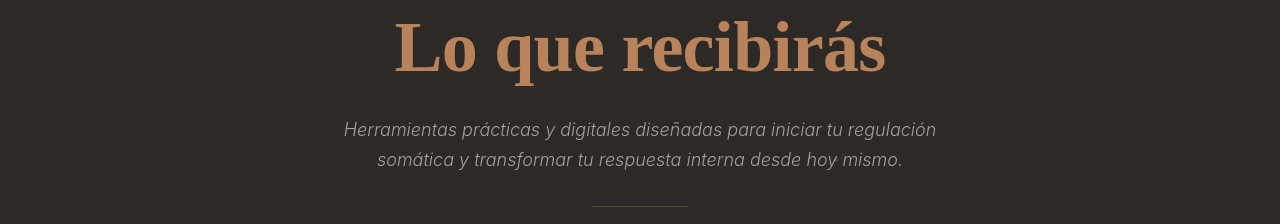
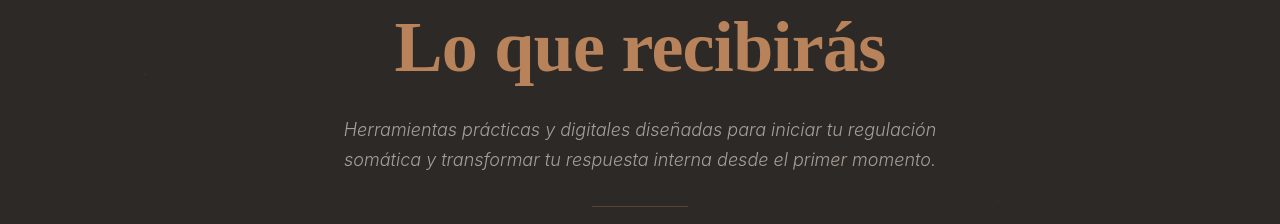
Before and after one commit to yelitzerangeloficialweb-max/yelitze-rangel-web, a Next.js app: page /venezuela-en-el-cuerpo in a window 1280 px wide. Shown: the part 4578-4802 px from the top of the page. Built offline with nearby package versions, Linux system fonts and the light colour scheme; a web font is replaced by a local one.

Commit message:
Update bonus description text

```diff
--- a/app/venezuela-en-el-cuerpo/page.tsx
+++ b/app/venezuela-en-el-cuerpo/page.tsx
@@ -310,7 +310,7 @@ export default function VenezuelaEnElCuerpoPage() {
                     <FadeIn className="text-center mb-16">
                         <h2 className="text-4xl lg:text-7xl font-heading text-[#B8835A] font-bold">Lo que recibirás</h2>
                         <p className="mt-8 text-lg text-[#F5EFE6]/60 font-light leading-relaxed max-w-2xl mx-auto italic">
-                            Herramientas prácticas y digitales diseñadas para iniciar tu regulación somática y transformar tu respuesta interna desde hoy mismo.
+                            Herramientas prácticas y digitales diseñadas para iniciar tu regulación somática y transformar tu respuesta interna desde el primer momento.
                         </p>
                         <div className="w-24 h-px bg-[#B8835A]/30 mx-auto mt-8" />
                     </FadeIn>
```
